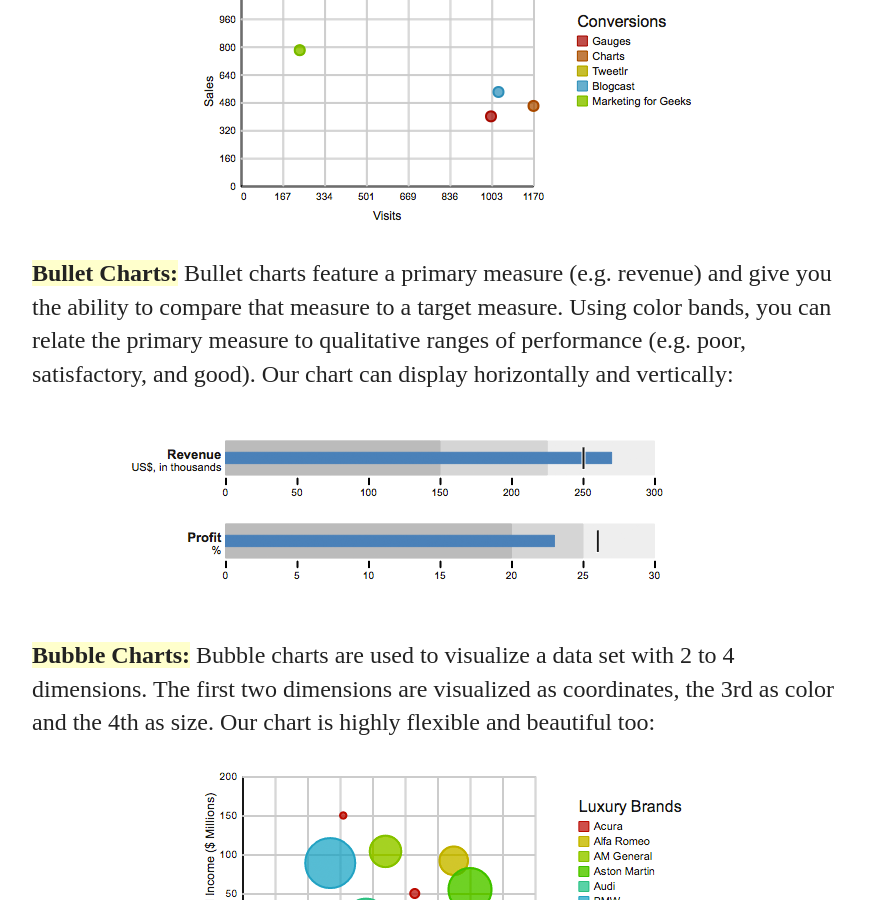
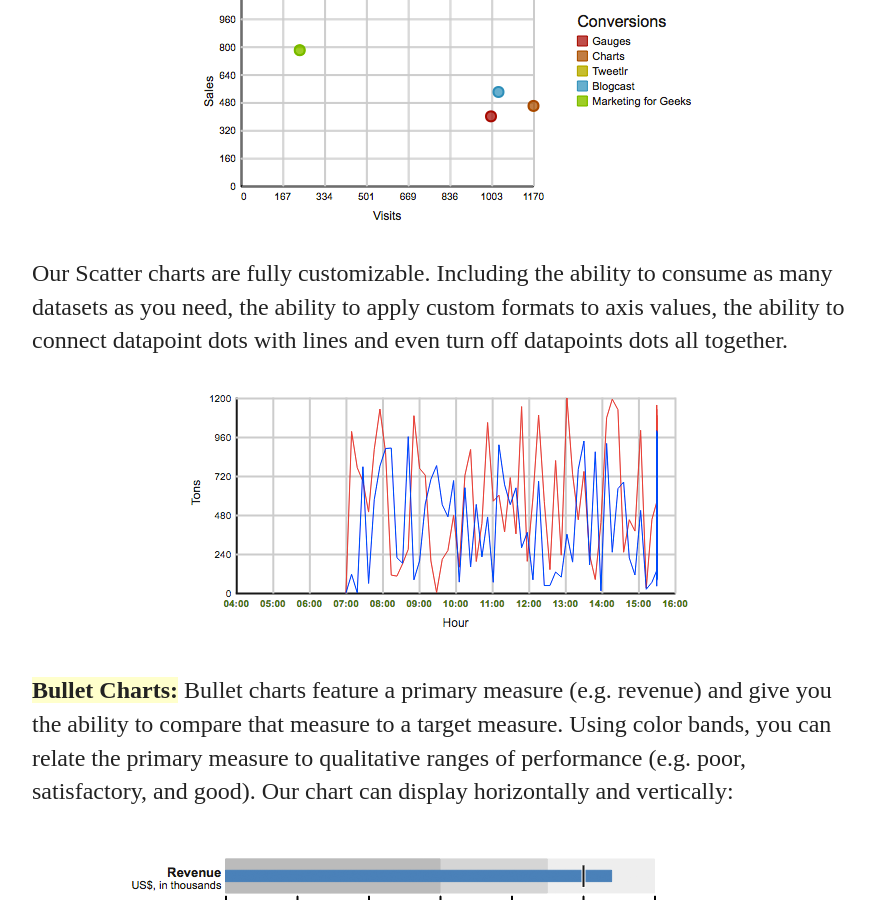
Before and after one commit to techoctave/techoctave.com, a Jekyll site: the page built from charts/index.markdown, in a window 1280 px wide and 900 px high, scrolled down 6092 px. Shown: the whole window, without its empty margins (198-1073 px from the left). Built offline with Jekyll 4.4.1, drawn with Linux system fonts in a browser that asks for light colours; Markdown is read by kramdown in place of the engine named in the settings.

Commit message:
Added line chart variant of scatter charts.

```diff
--- a/charts/index.markdown
+++ b/charts/index.markdown
@@ -241,6 +241,10 @@ With our charts you can clearly present where you are and start seeing where you
 
 ![scatterchart](/images/scatterchart.png)
 
+Our Scatter charts are fully customizable. Including the ability to consume as many datasets as you need, the ability to apply custom formats to axis values, the ability to connect datapoint dots with lines and even turn off datapoints dots all together.
+
+![scatterchart-linechart](/images/scatterchart-linechart.png)
+
 
 <strong>Bullet Charts:</strong> Bullet charts feature a primary measure (e.g. revenue) and give you the ability to compare that measure to a target measure. Using color bands, you can relate the primary measure to qualitative ranges of performance (e.g. poor, satisfactory, and good). Our chart can display horizontally and vertically:
 
```
Also changed, not shown: images/scatterchart-linechart.png (added), 4 other files.
